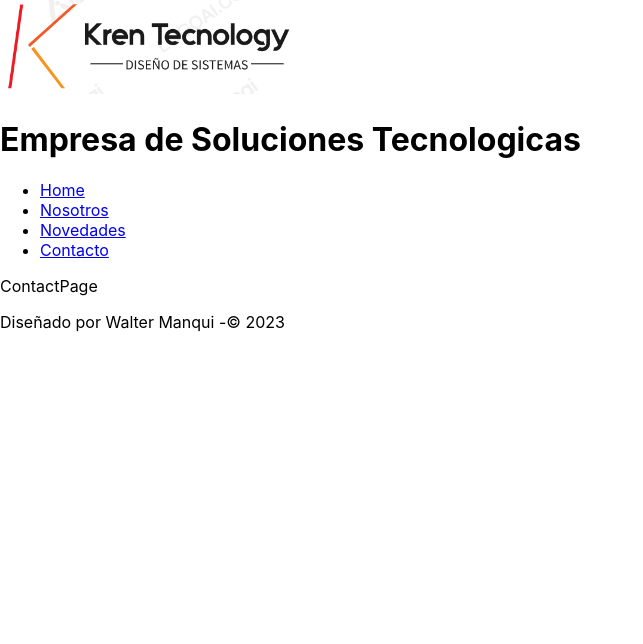
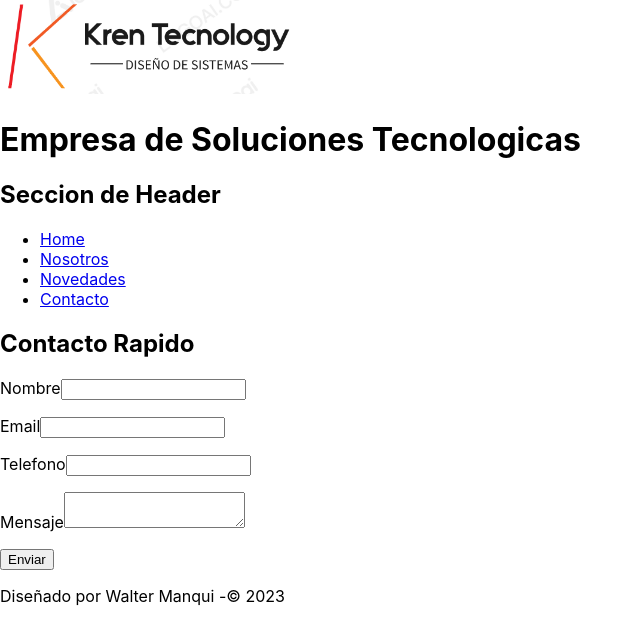
Before and after one commit to wmanqui/TPF_Diplo_UTN_Front, a React (Create React App) app: page /contact in a window 1280 px wide. Shown: the top 644 px of the page, without its empty margins (0-643 px from the left). Built offline with nearby package versions, Linux system fonts and the light colour scheme.

Commit message:
Se trabajo sobre la pantalla de contactos

```diff
--- a/src/App.js
+++ b/src/App.js
@@ -15,6 +15,7 @@ function App() {
   return (
     <div className="App">
       <Header/>
+        <h2>Seccion de Header</h2>
       <BrowserRouter>
         <Nav/>
         <Routes>
--- a/src/pages/ContactPage.js
+++ b/src/pages/ContactPage.js
@@ -1,3 +1,4 @@
+/*
 import React from "react";
 
 const ContactPage = (prompt) =>{
@@ -7,3 +8,40 @@ const ContactPage = (prompt) =>{
 }
 
 export default ContactPage;
+*/
+
+import React from "react";
+
+const ContactPage = (props) => {
+    return(
+        <main className="holder contacto">
+            <div>
+                <h2>Contacto Rapido</h2>
+                <form>
+                    <p>
+                        <label for = 'nombre'>Nombre</label>
+                        <input type = 'text' name=''/>
+                    </p>
+                    <p>
+                        <label for = 'email'>Email</label>
+                        <input type = 'text' name=''/>
+                    </p>
+                    <p>
+                        <label for = 'telefono'>Telefono</label>
+                        <input type = 'text' name=''/>
+                    </p>
+                    <p>
+                        <label for = 'mensaje'>Mensaje</label>
+                        <textarea name=''></textarea>
+                    </p>
+                    <p class="acciones">
+                        <input type='submit' value='Enviar'/>
+
+                    </p>
+                </form>
+            </div>
+        </main>
+    )
+}
+
+export default ContactPage;
```
